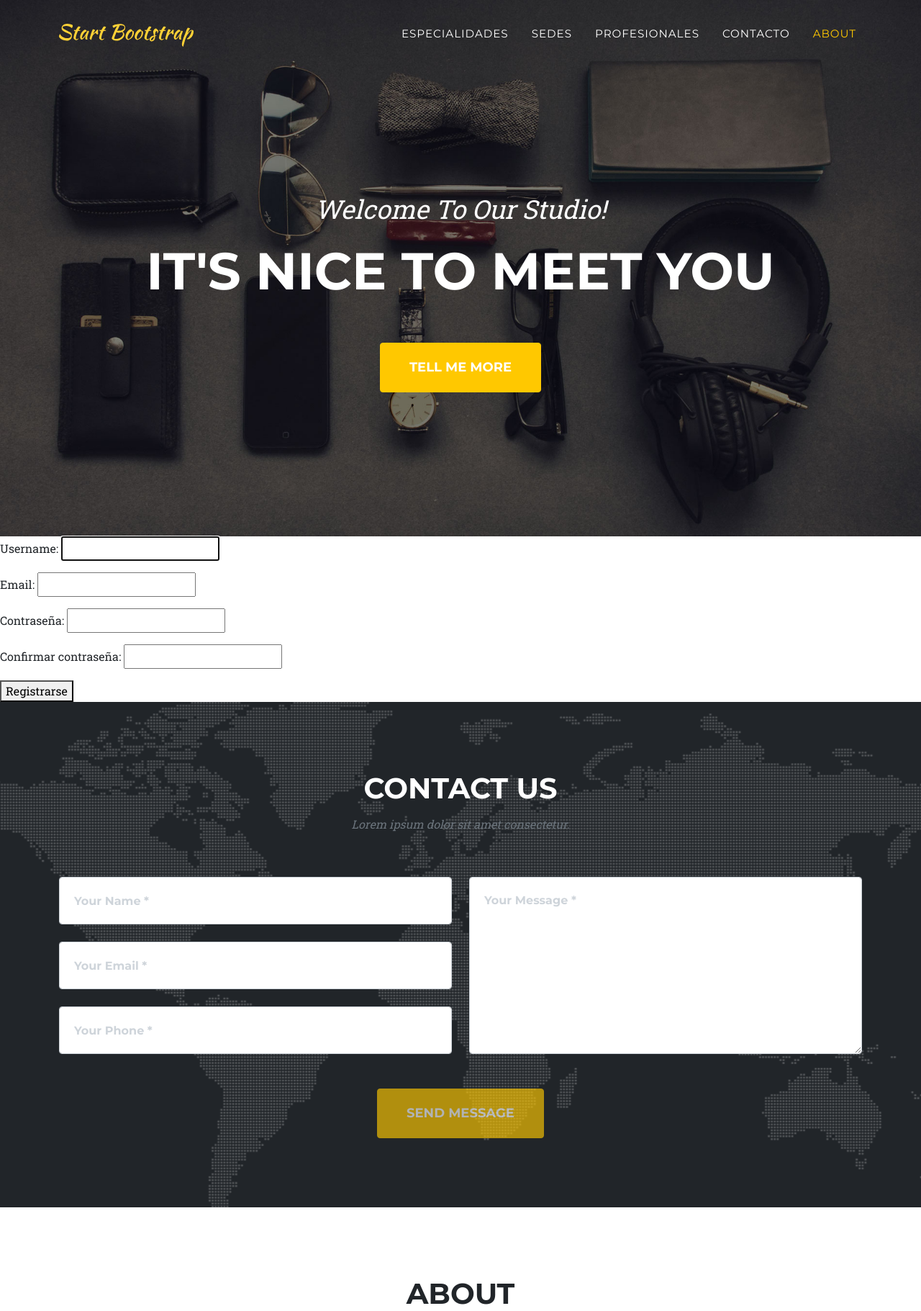
After one commit to DylanAlexis/proyecto_final, a Django app: page /register/ in a window 1280 px wide. The commit adds this page. Shown: the top 1821 px of the page at 72% size. Run offline with Django 4.2, Linux system fonts and the light colour scheme; some libraries are stand-ins or nearby versions.

Commit message:
[ ADD ] login & register

```diff
--- a/proyectoHospital/appHospital/Templates/appHospital/Index.html
+++ b/proyectoHospital/appHospital/Templates/appHospital/Index.html
@@ -1,2 +1,5 @@
 {% extends 'appHospital/Padre.html' %}
 {% load static %}
+{% block changingContent %}
+<h1>{{msg}}</h1>
+{% endblock %}
--- /dev/null
+++ b/proyectoHospital/appHospital/Templates/appHospital/register.html
@@ -0,0 +1,11 @@
+{% extends 'appHospital/Padre.html' %}
+{% load static %}
+{% block topPage %}
+<a class="navbar-brand" href=" {% url 'index' %}"><img src="assets/img/navbar-logo.svg" alt="..." /></a>
+{% endblock %}
+{% block changingContent %}
+<form method="POST">{% csrf_token %}
+    {{form.as_p}}
+<button type="submit" value="GUARDAR">Registrarse</button>
+</form>
+{% endblock %}
--- a/proyectoHospital/appHospital/forms.py
+++ b/proyectoHospital/appHospital/forms.py
@@ -1,5 +1,7 @@
+import email
 from django import forms
-from .models import *
+from django.contrib.auth.forms import UserCreationForm
+from django.contrib.auth.models import User
 
 class EspecialidadAgregar(forms.Form):
     nombre = forms.CharField(max_length=20)
@@ -9,3 +11,13 @@
     apellido = forms.CharField(max_length=20)
     edad = forms.IntegerField()
     email = forms.EmailField()
+
+class UserRegistrationForm(UserCreationForm):
+    email = forms.EmailField(required=True)
+    password1 = forms.CharField(label='Contraseña', widget=forms.PasswordInput())
+    password2 = forms.CharField(label='Confirmar contraseña', widget=forms.PasswordInput())
+
+    class Meta:
+        model = User
+        fields = ['username', 'email', 'password1', 'password2']
+        help_texts = {k: "" for k in fields}
--- a/proyectoHospital/appHospital/views.py
+++ b/proyectoHospital/appHospital/views.py
@@ -1,3 +1,4 @@
+from collections import UserDict
 from msilib.schema import ListView
 from re import M, template
 import re
@@ -7,6 +8,8 @@
 from .models import *
 from .forms import *
 from django.views.generic import ListView, DetailView, CreateView, UpdateView, DeleteView
+from django.contrib.auth.forms import AuthenticationForm
+from django.contrib.auth import login, logout, authenticate
 
 def index(request):
     return render(request, 'index.html')
@@ -106,3 +109,34 @@
 class ProfesionalEliminar(DeleteView):
     model = Profesional
     success_url = reverse_lazy('Profesional')
+
+def login_request(request):
+    if request.method == 'POST':
+        form = AuthenticationForm(request, request.POST)
+        if form.is_valid():
+            usuario = form.cleaned_data.get('username')
+            contraseña = form.cleaned_data.get('password')
+            user = authenticate(username=usuario, password=contraseña)
+            if user is not None:
+                login(request,user)
+                return render(request, 'index.html', {'msg':f'Bienvenido de nuevo, {usuario}'})
+            else:
+                return render(request, 'index.html', {'msg':'El usuario o la contraseña son incorrectos'})
+        else:
+            return render(request, 'index.html', {'msg':'El usuario o la contraseña son incorrectos'})
+    else:
+        form  = AuthenticationForm()
+        return render(request, 'login.html', {'form': form})
+
+def register_request(request):
+    if request.method == 'POST':
+        form = UserRegistrationForm(request.POST)
+        if form.is_valid():
+            username = form.cleaned_data['username']
+            form.save()
+            return render(request, 'index.html', {'msg':f'Bienvenido/a {username}, te has registrado exitosamente!'})
+        else:
+            return render(request, 'index.html', {'msg':'Error: el usuario no ha podido ser creado'})
+    else:
+        form = UserRegistrationForm()
+    return render(request, 'register.html', {'form':form})
--- a/proyectoHospital/proyectoHospital/settings.py
+++ b/proyectoHospital/proyectoHospital/settings.py
@@ -116,7 +116,7 @@
 # Static files (CSS, JavaScript, Images)
 # https://docs.djangoproject.com/en/4.0/howto/static-files/
 
-STATIC_URL = 'static/'
+STATIC_URL = '/static/'
 
 # Default primary key field type
 # https://docs.djangoproject.com/en/4.0/ref/settings/#default-auto-field
--- a/proyectoHospital/proyectoHospital/urls.py
+++ b/proyectoHospital/proyectoHospital/urls.py
@@ -17,21 +17,26 @@
 from django.urls import path
 from appHospital.views import *
 
+
 urlpatterns = [
     path('admin/', admin.site.urls),
     path('', index, name='index'),
     path('hospital/', hospitalLeer, name='Hospital'),
     path('especialidad/', especialidad, name='Especialidad'),
+    path('profesional/', profesionalLeer, name='Profesional')
+    ,
     path('especialidadAgregar/', especialidadAgregar, name='EspecialidadAgregar'),
     path('profesionalBuscar/', profesionalBuscar, name='ProfesionalBuscar'),
     path('profesionalBuscarResultado/', profesionalBuscarResultado, name='ProfesionalBuscarResultado'),
     path('profesionalEliminar/<apellido>', profesionalEliminar, name='ProfesionalEliminar'),
     path('profesionalEditar/<matrícula>', profesionalEditar, name='ProfesionalEditar'),
-    path('profesional/', profesionalLeer, name='Profesional'),
 
     path('profesional/list/', ProfesionalList.as_view(), name='profesional_list'),
     path('profesional/<pk>', ProfesionalDetalle.as_view(), name='profesional_detalle'),
     path('profesional/nuevo/', ProfesionalCrear.as_view(), name='profesional_crear'),
     path('profesional/edicion/<pk>', ProfesionalEdicion.as_view(), name='profesional_edicion'),
     path('profesional/borrar/<pk>', ProfesionalEliminar.as_view(), name='profesional_eliminar'),
+
+    path('login/', login_request, name='login'),
+    path('register/', register_request, name='register'),
 ]
```
Also changed, not shown: proyectoHospital/appHospital/Templates/appHospital/login.html (added, +11 -0 lines), proyectoHospital/db.sqlite3.
